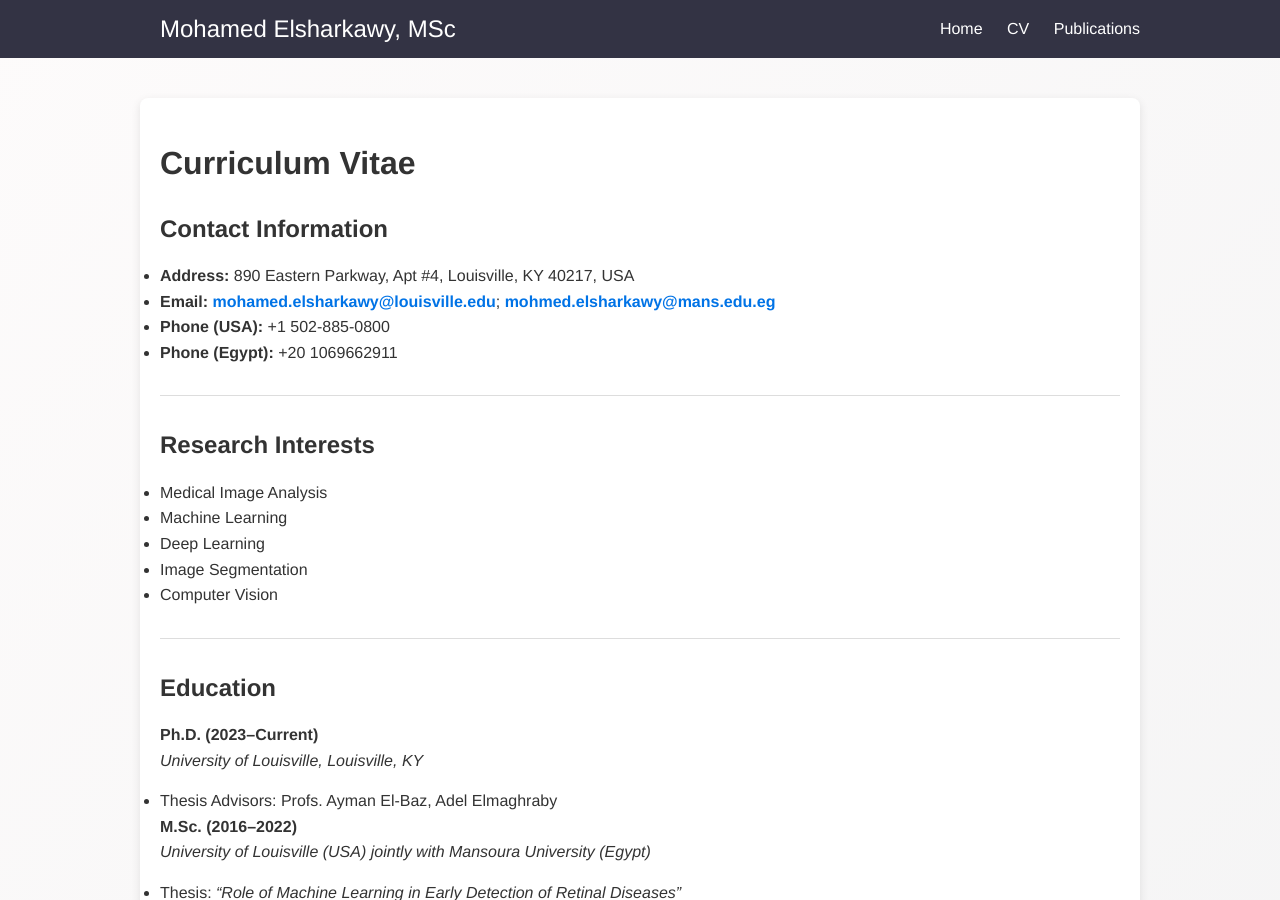
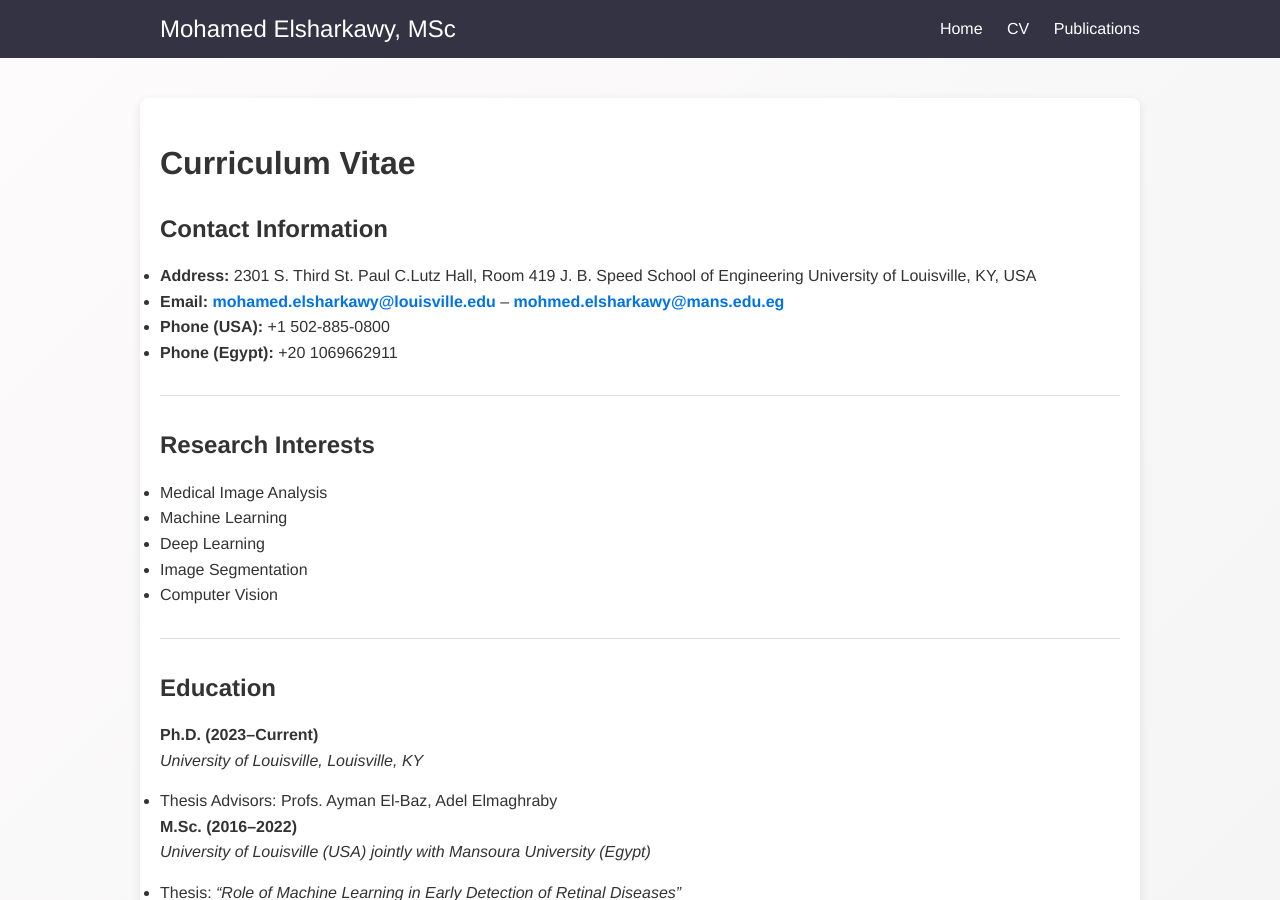
Before and after one commit to mohmedelsharkawy/mohmedelsharkawy.github.io, a Jekyll site: the page built from cv.md, in a window 1280 px wide and 900 px high. Built offline with Jekyll 4.4.1, drawn with Linux system fonts in a browser that asks for light colours; some of the changed text lies outside the part shown.

Commit message:
Update cv.md

```diff
--- a/cv.md
+++ b/cv.md
@@ -8,8 +8,8 @@ permalink: /cv/
 
 ## Contact Information
 
-- **Address:** 890 Eastern Parkway, Apt \#4, Louisville, KY 40217, USA
-- **Email:** [mohamed.elsharkawy@louisville.edu](mailto:mohamed.elsharkawy@louisville.edu); [mohmed.elsharkawy@mans.edu.eg](mailto:mohmed.elsharkawy@mans.edu.eg)
+- **Address:**  2301 S. Third St. Paul C.Lutz Hall, Room 419 J. B. Speed School of Engineering University of Louisville, KY, USA
+- **Email:** [mohamed.elsharkawy@louisville.edu](mailto:mohamed.elsharkawy@louisville.edu) -- [mohmed.elsharkawy@mans.edu.eg](mailto:mohmed.elsharkawy@mans.edu.eg)
 - **Phone (USA):** +1 502-885-0800
 - **Phone (Egypt):** +20 1069662911
 
```
Also changed, not shown: other parts of cv.md (+2 -2 lines).
